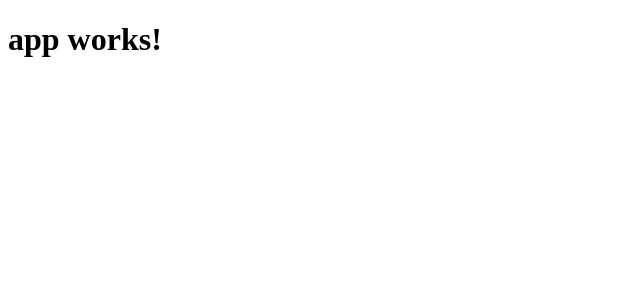
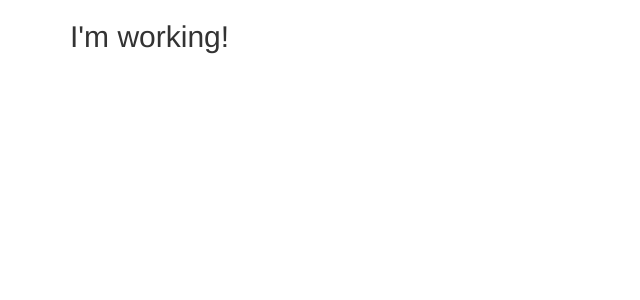
Before and after one commit to mairinbailey/recipe-shopping-list-app, an Angular app: page / in a window 1280 px wide. Shown: the top 300 px of the page, without its empty margins (0-640 px from the left). Built offline with nearby package versions, Linux system fonts and the light colour scheme.

Commit message:
add bootstrap

```diff
--- a/package.json
+++ b/package.json
@@ -20,6 +20,7 @@
     "@angular/platform-browser": "^4.0.0",
     "@angular/platform-browser-dynamic": "^4.0.0",
     "@angular/router": "^4.0.0",
+    "bootstrap": "^3.3.7",
     "core-js": "^2.4.1",
     "rxjs": "^5.1.0",
     "zone.js": "^0.8.4"
--- a/src/app/app.component.html
+++ b/src/app/app.component.html
@@ -1,3 +1,7 @@
-<h1>
-  {{title}}
-</h1>
+<div class="container">
+    <div class="row">
+        <div class="col-md-12">
+          <h2>I'm working!</h2>
+        </div>
+    </div>
+</div>
```
Also changed, not shown: .angular-cli.json.
